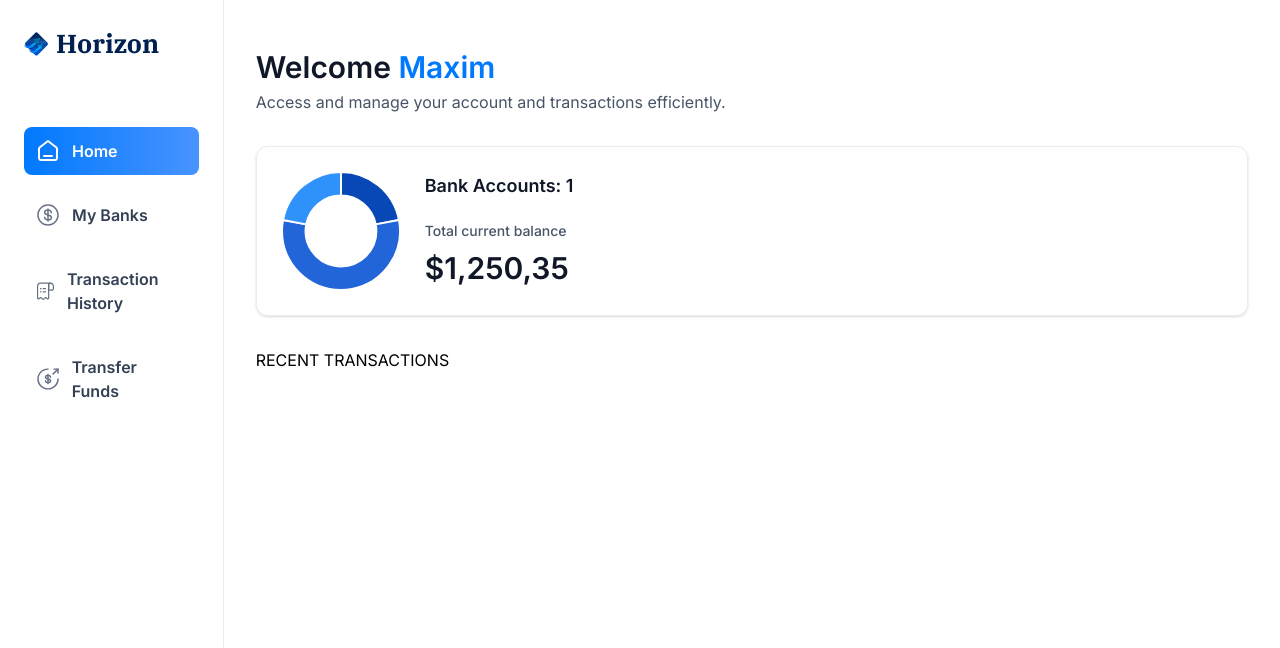
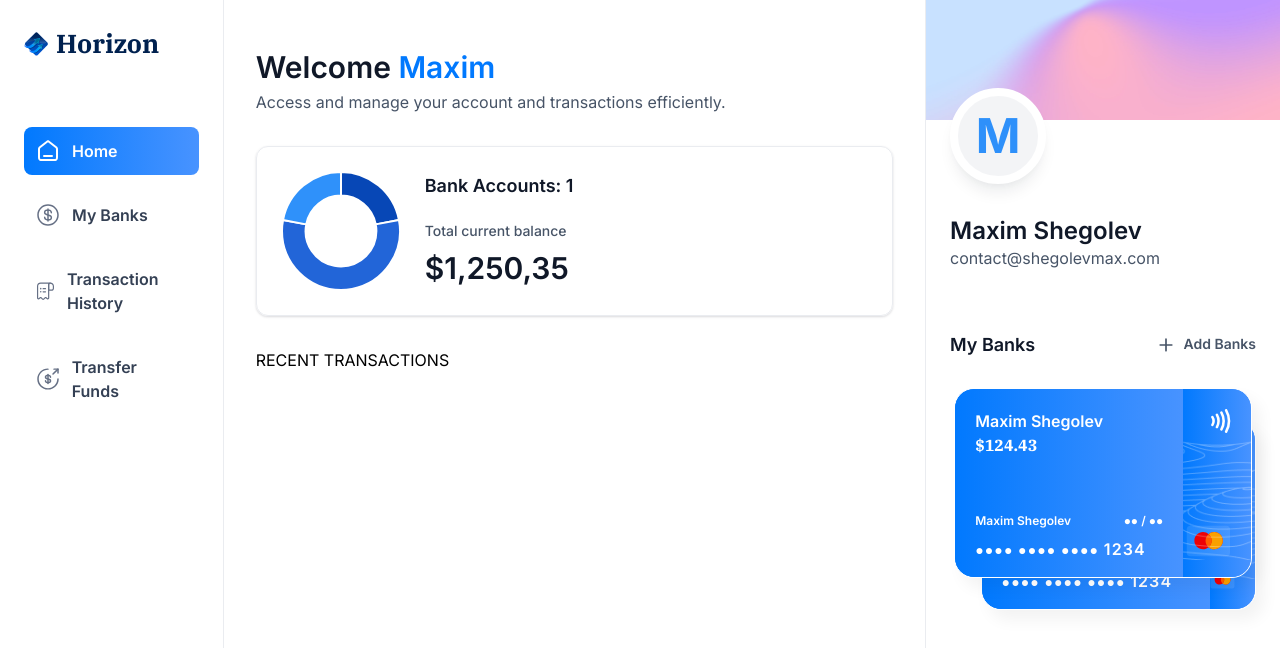
Before and after one commit to MaxFullstak/Banking-App, a Next.js app: page / in a window 1280 px wide. Shown: the top 648 px of the page. Built offline with nearby package versions, Linux system fonts and the light colour scheme.

Commit message:
Adding right sidebar and pages

```diff
--- /dev/null
+++ b/app/(root)/my-banks/page.tsx
@@ -0,0 +1,9 @@
+const MyBanks = () => {
+	return (
+		<div>
+			My Banks
+		</div>
+	)
+}
+
+export default MyBanks
--- a/app/(root)/page.tsx
+++ b/app/(root)/page.tsx
@@ -1,8 +1,13 @@
 import HeaderBox from '@/components/HeaderBox'
 import TotalBalanceBox from '@/components/TotalBalanceBox'
+import RightSidebar from '@/components/RightSidebar'
 
 const Home = () => {
-	const loggedIn = { firstName: 'Maxim' }
+	const loggedIn = {
+		firstName: 'Maxim',
+		lastName: 'Shegolev',
+		email: 'contact@shegolevmax.com'
+	}
 
 	return (
 		<section className="home">
@@ -21,9 +26,15 @@
 						totalCurrentBalance={1250.35}
 					/>
 				</header>
-				{/*Тут остановился*/}
+
 				RECENT TRANSACTIONS
 			</div>
+
+			<RightSidebar
+				user={loggedIn}
+				transactions={[]}
+				banks={[{ currentBalance: 124.43 }, { currentBalance: 500.32 }]}
+			/>
 		</section>
 	)
 }
--- /dev/null
+++ b/app/(root)/payment-transfer/page.tsx
@@ -0,0 +1,9 @@
+const PaymentTransfer = () => {
+	return (
+		<div>
+			Payment Transfer
+		</div>
+	)
+}
+
+export default PaymentTransfer
--- /dev/null
+++ b/app/(root)/transaction-history/page.tsx
@@ -0,0 +1,9 @@
+const TransactionHistory = () => {
+	return (
+		<div>
+			Transaction History
+		</div>
+	)
+}
+
+export default TransactionHistory
--- /dev/null
+++ b/components/BankCard.tsx
@@ -0,0 +1,66 @@
+import Link from 'next/link'
+import { formatAmount } from '@/lib/utils'
+import Image from 'next/image'
+
+const BankCard = ({ account, userName, showBalance = true }: CreditCardProps) => {
+	return (
+		<div className="flex flex-col">
+			<Link href="/" className="bank-card">
+				<div className="bank-card_content">
+					<div>
+						<h1 className="text-16 font-semibold text-white">
+							{account.name || userName}
+						</h1>
+						<p className="font-ibm-plex-serif font-black text-white">
+							{formatAmount(account.currentBalance)}
+						</p>
+					</div>
+
+					<article className="flex flex-col gap-2">
+						<div className="flex justify-between">
+							<h1 className="text-12 font-semibold text-white">
+								{userName}
+							</h1>
+							<h2 className="text-12 font-semibold text-white">
+								●● / ●●
+							</h2>
+						</div>
+
+						<p className="text-14 font-semibold tracking-[1.1px] text-white">
+							●●●● ●●●● ●●●● <span className="text-16">1234</span>
+						</p>
+					</article>
+				</div>
+
+				<div className="bank-card_icon">
+					<Image
+						src="/icons/Paypass.svg"
+						width={20}
+						height={24}
+						alt="pay"
+					/>
+
+					<Image
+						src="/icons/mastercard.svg"
+						width={45}
+						height={23}
+						alt="mastercard"
+						className="ml-5"
+					/>
+				</div>
+
+				<Image
+					src="/icons/lines.png"
+					width={316}
+					height={190}
+					alt="lines"
+					className="absolute top-0 left-0"
+				/>
+			</Link>
+
+			{/* COPY */}
+		</div>
+	)
+}
+
+export default BankCard
--- /dev/null
+++ b/components/RightSidebar.tsx
@@ -0,0 +1,69 @@
+import Link from 'next/link'
+import Image from 'next/image'
+import BankCard from '@/components/BankCard'
+
+const RightSidebar = ({ user, transactions, banks }: RightSidebarProps) => {
+	return (
+		<aside className="right-sidebar">
+			<section className="flex flex-col pb-8">
+				<div className="profile-banner" />
+				<div className="profile">
+					<div className="profile-img">
+						<span className="text-5xl font-bold text-blue-500">{user.firstName[0]}</span>
+					</div>
+
+					<div className="profile-details">
+						<h1 className="profile-name">
+							{user.firstName} {user.lastName}
+						</h1>
+						<p className="profile-email">
+							{user.email}
+						</p>
+					</div>
+				</div>
+			</section>
+
+			<section className="banks">
+				<div className="flex w-full justify-between">
+					<h2 className="header-2">My Banks</h2>
+					<Link href="/" className="flex gap-2">
+						<Image
+							src="/icons/plus.svg"
+							width={20}
+							height={20}
+							alt="plus"
+						/>
+						<h2 className="text-14 font-semibold text-gray-600">
+							Add Banks
+						</h2>
+					</Link>
+				</div>
+
+				{banks?.length > 0 && (
+					<div className="relative flex flex-1 flex-col items-center justify-center gap-5">
+						<div className="relative z-10">
+							<BankCard
+								key={banks[0].$id}
+								account={banks[0]}
+								userName={`${user.firstName} ${user.lastName}`}
+								showBalance={false}
+							/>
+						</div>
+						{banks[1] && (
+							<div className="absolute right-0 top-8 z-0 w-[90%]">
+								<BankCard
+									key={banks[1].$id}
+									account={banks[1]}
+									userName={`${user.firstName} ${user.lastName}`}
+									showBalance={false}
+								/>
+							</div>
+						)}
+					</div>
+				)}
+			</section>
+		</aside>
+	)
+}
+
+export default RightSidebar
```
